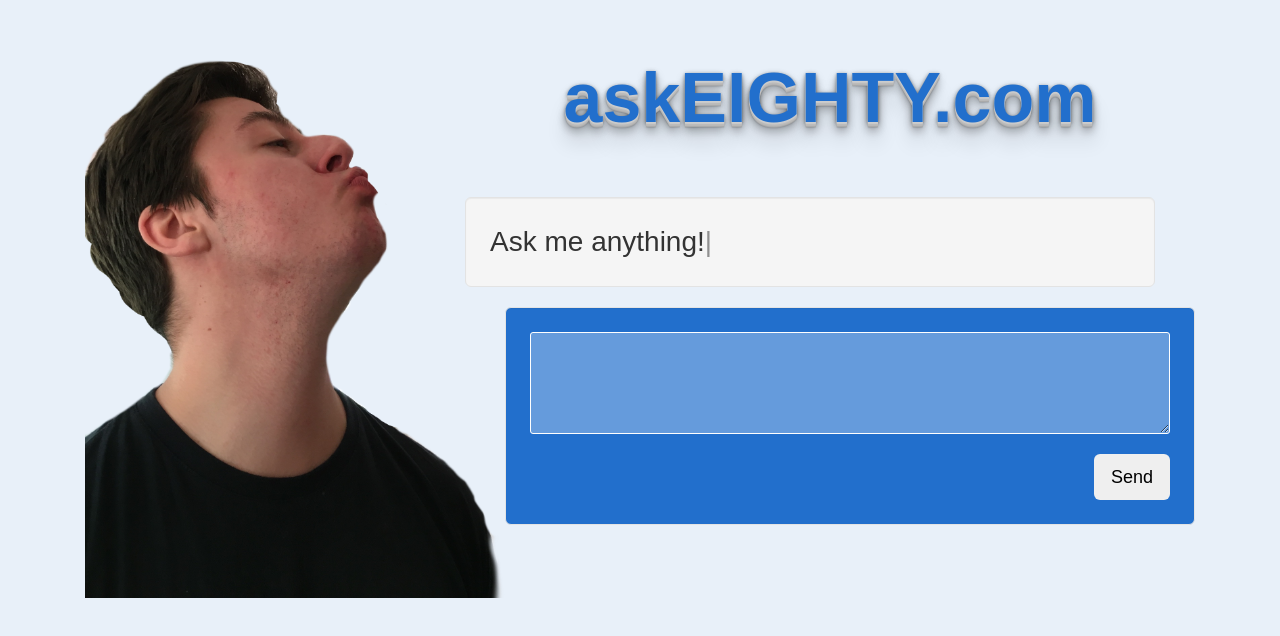
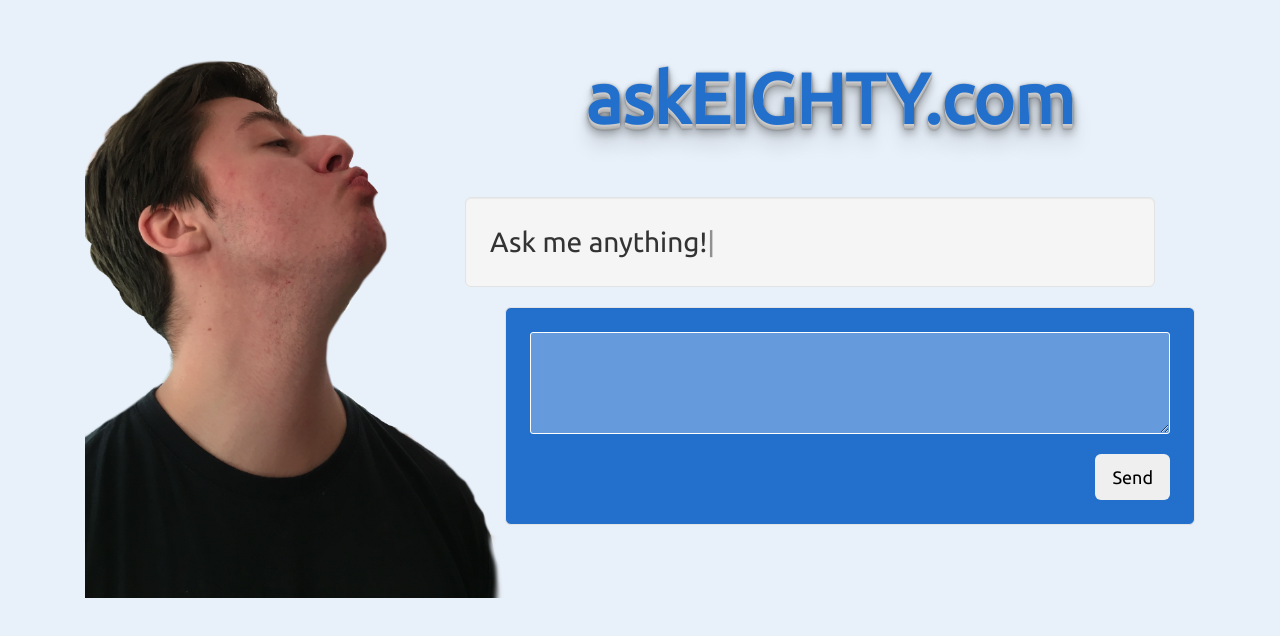
Before and after one commit to ramboldio/ask80, a plain HTML site: page index.html in a window 1280 px wide. Drawn offline with Linux system fonts and the light colour scheme.

Commit message:
added font

```diff
--- a/index.html
+++ b/index.html
@@ -3,7 +3,7 @@
 	<meta charset="UTF-8">
 	<title>askeighty.com</title>
 	<link rel="stylesheet" href="bower_components/bootstrap/dist/css/bootstrap.css">
-	<link href='https://fonts.googleapis.com/css?family=Nunito' rel='stylesheet' type='text/css'>
+	<link href='https://fonts.googleapis.com/css?family=Ubuntu' rel='stylesheet' type='text/css'>
 	<script src="bower_components/jquery/dist/jquery.js"></script>
 	<script src="bower_components/typed.js/js/typed.js"></script>
 	<script>
```
